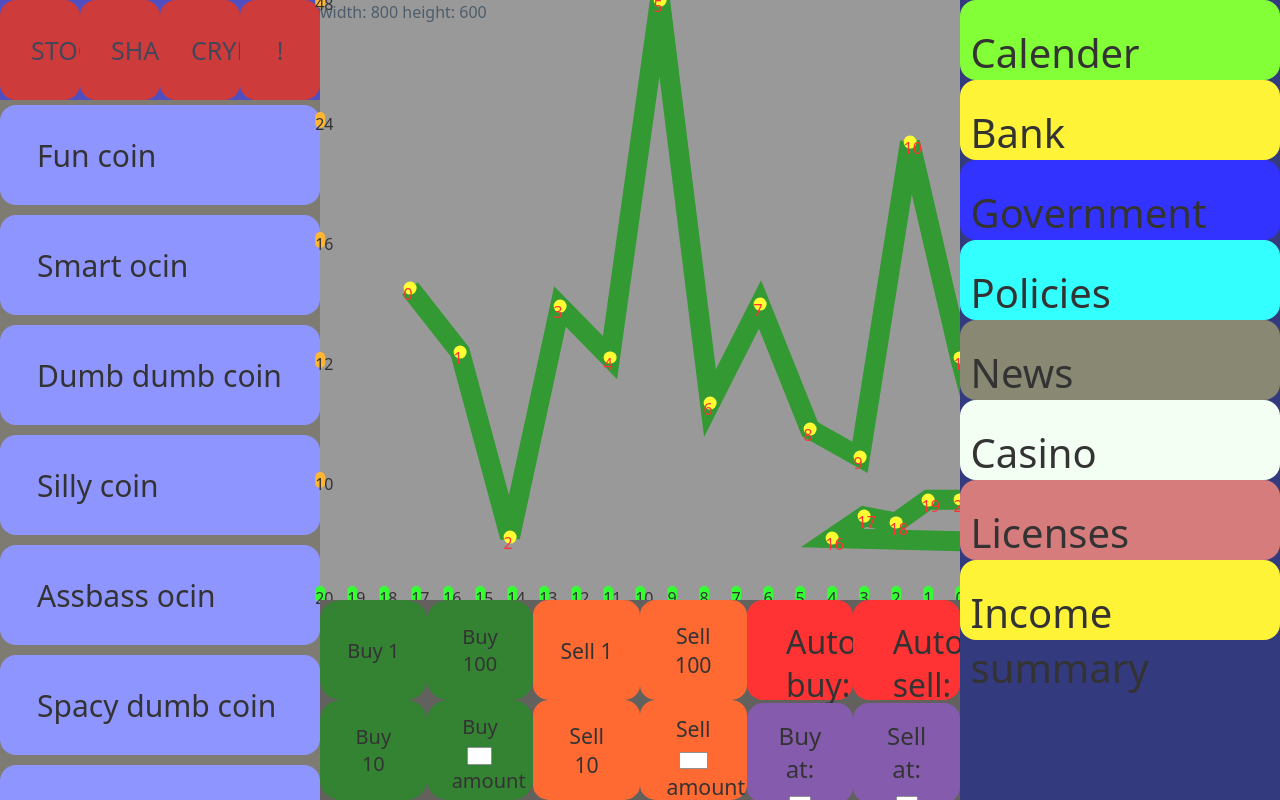
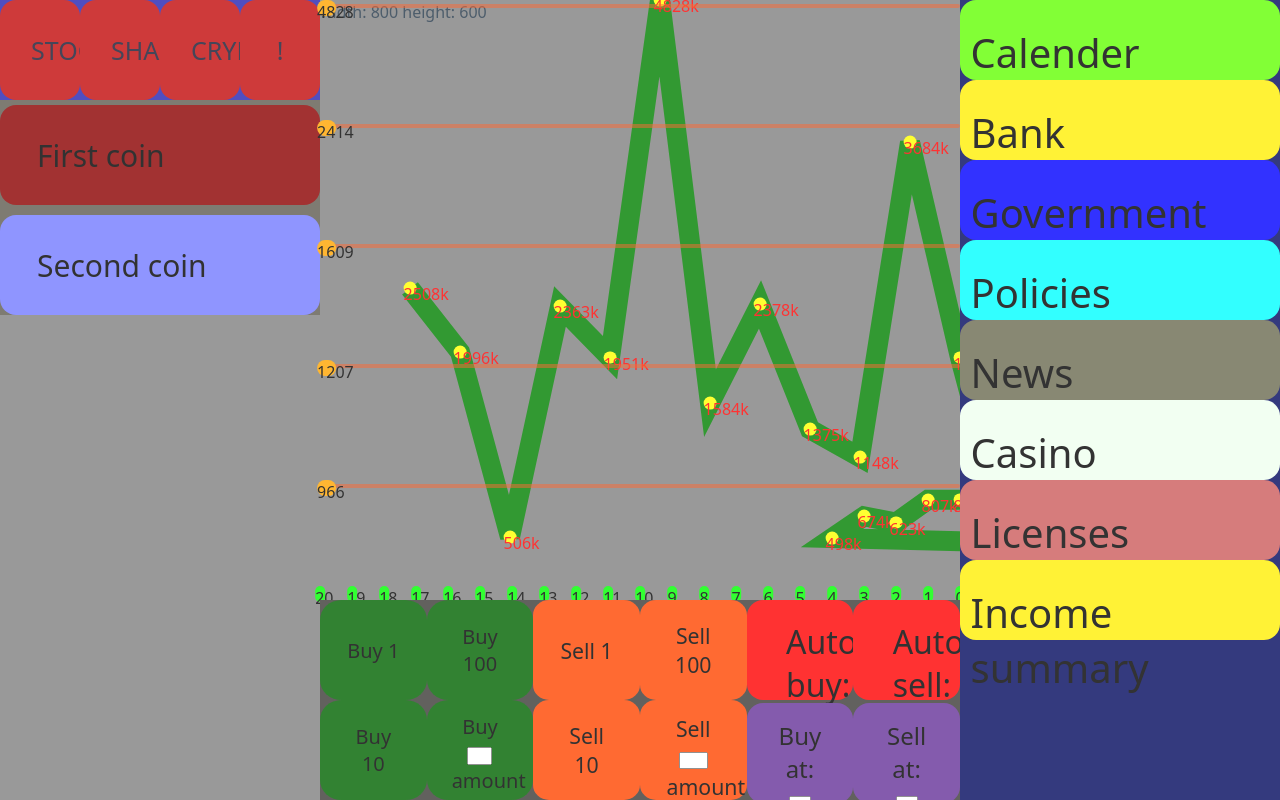
Before and after one commit to luddebudde/superb-transactions, a React (Vite) app: page / in a window 1280 px wide. Built offline with nearby package versions, Linux system fonts and the light colour scheme.

Commit message:
Relocated certain parts of the main screen and readying up to have multiple currencies at once

```diff
--- a/src/basic.tsx
+++ b/src/basic.tsx
@@ -7,3 +7,15 @@ export const random = (minValue: number, maxValue: number, round = false) => {
   const number = Math.random() * (maxValue - minValue) + minValue;
   return round ? Math.round(number) : number;
 };
+
+export const convertPrefix: string = (value: number) => {
+  const prefixes = ["", "k", "m", "b", "t", "q"];
+  const stringified = JSON.stringify(Math.round(value));
+
+  // Fix so that 100s work as well
+  const selectedPrefix = prefixes[Math.floor(stringified.length / 3)];
+
+  console.log(stringified, selectedPrefix);
+
+  return stringified.concat(selectedPrefix);
+};
--- a/src/index.css
+++ b/src/index.css
@@ -53,8 +53,13 @@ h1 {
   border-radius: 16px;
 }
 
+.currencyButton.active {
+  background-color: darkred;
+  color: black;
+}
+
 .currencyButton:hover {
-  background-color: #585ed1;
+  /*background-color: #585ed1;*/
   /*box-shadow: 0 8px 16px 0 rgba(0, 0, 0, 0.2), 0 6px 20px 0 rgba(0, 0, 0, 0.19);*/
     box-shadow: 0 0 16px 2px darkblue;
   scale: 1.03 !important;
--- /dev/null
+++ b/src/react/currencySelection.tsx
@@ -0,0 +1,47 @@
+import { useCurrency } from "./test.tsx";
+
+export const currencies = [
+  { id: "firstCoin", label: "First coin", graph: {} },
+  { id: "secondCoin", label: "Second coin", graph: {} },
+];
+
+export const CurrencySelection = () => {
+  // const [selectedCurrency, setSelectedCurrency] = useState("firstCoin");
+  const { selectedCurrency, setSelectedCurrency } = useCurrency();
+
+  return (
+    <div id={"stockSide"}>
+      <div id={"currencySelection"} className="currencySelectionBar">
+        <button className={"currencySelection"}>STOCKS</button>
+        <button className={"currencySelection"}>SHARES</button>
+        <button className={"currencySelection"}>CRYPTO</button>
+        <button className={"currencySelection"}>!</button>
+      </div>
+      <div
+        id={"stockList"}
+        style={{
+          width: "25%",
+          height: "100%",
+          backgroundColor: "#5e5b50",
+          display: "flex",
+          flexDirection: "column",
+          gap: 10,
+          paddingTop: "5px",
+          overflow: "auto",
+        }}
+      >
+        {currencies.map((c) => (
+          <button
+            key={c.id}
+            className={
+              "currencyButton " + (selectedCurrency === c.id ? "active" : "")
+            }
+            onClick={() => setSelectedCurrency(c.id)}
+          >
+            {c.label}
+          </button>
+        ))}
+      </div>
+    </div>
+  );
+};
--- a/src/react/mainScreen.tsx
+++ b/src/react/mainScreen.tsx
@@ -1,5 +1,8 @@
 import { useEffect, useRef, useState } from "react";
 import { StockGraph } from "./stockGraph.tsx";
+import { TransactionArea } from "./transactionArea.tsx";
+import { CurrencySelection } from "./currencySelection.tsx";
+import { CurrencyProvider } from "./test.tsx";
 
 export type Props = {
   setCurrentMenu: React.Dispatch<React.SetStateAction<"main" | "bank">>;
@@ -33,153 +36,157 @@ export const MainScreen = ({ setCurrentMenu }: Props) => {
         }}
       >
         <StockGraph></StockGraph>
-        <div id={"stockSide"}>
-          <div id={"currencySelection"} className="currencySelectionBar">
-            <button className={"currencySelection"}>STOCKS</button>
-            <button className={"currencySelection"}>SHARES</button>
-            <button className={"currencySelection"}>CRYPTO</button>
-            <button className={"currencySelection"}>!</button>
-          </div>
-          <div
-            id={"stockList"}
-            style={{
-              width: "25%",
-              height: "100%",
-              backgroundColor: "#5e5b50",
-              display: "flex",
-              flexDirection: "column",
-              gap: 10,
-              paddingTop: "5px",
-              overflow: "auto",
-            }}
-          >
-            <button className={"currencyButton"}>Fun coin</button>
-            <button className={"currencyButton"}>Smart ocin</button>
-            <button className={"currencyButton"}>Dumb dumb coin</button>
-            <button className={"currencyButton"}>Silly coin</button>
-            <button className={"currencyButton"}>Assbass ocin</button>
-            <button className={"currencyButton"}>Spacy dumb coin</button>
-            <button className={"currencyButton"}>Atom-tennis coin</button>
-            <button className={"currencyButton"}>Brian ocin</button>
-            <button className={"currencyButton"}>Me me me mine coin</button>
-          </div>
-        </div>
+        <CurrencyProvider>
+          <CurrencySelection></CurrencySelection>
+        </CurrencyProvider>
+        {/*<div id={"stockSide"}>*/}
+        {/*  <div id={"currencySelection"} className="currencySelectionBar">*/}
+        {/*    <button className={"currencySelection"}>STOCKS</button>*/}
+        {/*    <button className={"currencySelection"}>SHARES</button>*/}
+        {/*    <button className={"currencySelection"}>CRYPTO</button>*/}
+        {/*    <button className={"currencySelection"}>!</button>*/}
+        {/*  </div>*/}
+        {/*  <div*/}
+        {/*    id={"stockList"}*/}
+        {/*    style={{*/}
+        {/*      width: "25%",*/}
+        {/*      height: "100%",*/}
+        {/*      backgroundColor: "#5e5b50",*/}
+        {/*      display: "flex",*/}
+        {/*      flexDirection: "column",*/}
+        {/*      gap: 10,*/}
+        {/*      paddingTop: "5px",*/}
+        {/*      overflow: "auto",*/}
+        {/*    }}*/}
+        {/*  >*/}
+        {/*    <button className={"currencyButton"}>Fun coin</button>*/}
+        {/*    <button className={"currencyButton"}>Smart ocin</button>*/}
+        {/*    <button className={"currencyButton"}>Dumb dumb coin</button>*/}
+        {/*    <button className={"currencyButton"}>Silly coin</button>*/}
+        {/*    <button className={"currencyButton"}>Assbass ocin</button>*/}
+        {/*    <button className={"currencyButton"}>Spacy dumb coin</button>*/}
+        {/*    <button className={"currencyButton"}>Atom-tennis coin</button>*/}
+        {/*    <button className={"currencyButton"}>Brian ocin</button>*/}
+        {/*    <button className={"currencyButton"}>Me me me mine coin</button>*/}
+        {/*  </div>*/}
+        {/*</div>*/}
 
-        <div
-          id={"transaction"}
-          style={{
-            display: "flex",
-            flexDirection: "row",
-            left: "25vw",
-            top: "75vh",
-            width: "50vw",
-            height: "25vh",
-            position: "absolute",
-            backgroundColor: "#3b3a36",
-          }}
-        >
-          <div
-            id={"buy"}
-            style={{
-              display: "flex",
-              flexDirection: "column",
-              flexWrap: "wrap",
-              width: "33.33%",
-              height: "100%",
-            }}
-          >
-            <button className={"transactionBuyButton"}>Buy 1</button>
-            <button className={"transactionBuyButton"}>Buy 10</button>
-            <button className={"transactionBuyButton"}>Buy 100</button>
-            <button className={"transactionBuyButton"}>
-              Buy{" "}
-              <input
-                type={"number"}
-                style={{
-                  width: "30%",
-                  height: "15%",
-                  fontSize: "80%",
-                  outline: "none",
-                }}
-              ></input>{" "}
-              amount
-            </button>
-          </div>
-          <div
-            id={"sell"}
-            style={{
-              display: "flex",
-              flexDirection: "column",
-              flexWrap: "wrap",
-              width: "33.33%",
-              height: "100%",
-            }}
-          >
-            <button className={"transactionSellButton"}>Sell 1</button>
-            <button className={"transactionSellButton"}>Sell 10</button>
-            <button className={"transactionSellButton"}>Sell 100</button>
-            <button className={"transactionSellButton"}>
-              Sell{" "}
-              <input
-                type={"number"}
-                style={{
-                  width: "40%",
-                  height: "15%",
-                  fontSize: "80%",
-                  outline: "none",
-                  scale: "1",
-                }}
-                onInput={() => {}}
-              ></input>{" "}
-              amount
-            </button>
-          </div>
-          <div
-            id={"sell"}
-            style={{
-              display: "block",
-              flexDirection: "column",
-              width: "33.33%",
-            }}
-          >
-            <button
-              className={"activateAutoTransactionButton"}
-              style={{ backgroundColor: autoBuyStatus ? "green" : "red" }}
-              onClick={() => {
-                setAutoBuyStatus(!autoBuyStatus);
-              }}
-            >
-              Auto buy:
-            </button>
-            <button
-              className={"activateAutoTransactionButton"}
-              style={{ backgroundColor: autoSellStatus ? "green" : "red" }}
-              onClick={() => {
-                setAutoSellStatus(!autoSellStatus);
-              }}
-            >
-              Auto sell:
-            </button>
+        <TransactionArea></TransactionArea>
+        {/*<div*/}
+        {/*  id={"transaction"}*/}
+        {/*  style={{*/}
+        {/*    display: "flex",*/}
+        {/*    flexDirection: "row",*/}
+        {/*    left: "25vw",*/}
+        {/*    top: "75vh",*/}
+        {/*    width: "50vw",*/}
+        {/*    height: "25vh",*/}
+        {/*    position: "absolute",*/}
+        {/*    backgroundColor: "#3b3a36",*/}
+        {/*  }}*/}
+        {/*>*/}
+        {/*  <div*/}
+        {/*    id={"buy"}*/}
+        {/*    style={{*/}
+        {/*      display: "flex",*/}
+        {/*      flexDirection: "column",*/}
+        {/*      flexWrap: "wrap",*/}
+        {/*      width: "33.33%",*/}
+        {/*      height: "100%",*/}
+        {/*    }}*/}
+        {/*  >*/}
+        {/*    <button className={"transactionBuyButton"}>Buy 1</button>*/}
+        {/*    <button className={"transactionBuyButton"}>Buy 10</button>*/}
+        {/*    <button className={"transactionBuyButton"}>Buy 100</button>*/}
+        {/*    <button className={"transactionBuyButton"}>*/}
+        {/*      Buy{" "}*/}
+        {/*      <input*/}
+        {/*        type={"number"}*/}
+        {/*        style={{*/}
+        {/*          width: "30%",*/}
+        {/*          height: "15%",*/}
+        {/*          fontSize: "80%",*/}
+        {/*          outline: "none",*/}
+        {/*        }}*/}
+        {/*      ></input>{" "}*/}
+        {/*      amount*/}
+        {/*    </button>*/}
+        {/*  </div>*/}
+        {/*  <div*/}
+        {/*    id={"sell"}*/}
+        {/*    style={{*/}
+        {/*      display: "flex",*/}
+        {/*      flexDirection: "column",*/}
+        {/*      flexWrap: "wrap",*/}
+        {/*      width: "33.33%",*/}
+        {/*      height: "100%",*/}
+        {/*    }}*/}
+        {/*  >*/}
+        {/*    <button className={"transactionSellButton"}>Sell 1</button>*/}
+        {/*    <button className={"transactionSellButton"}>Sell 10</button>*/}
+        {/*    <button className={"transactionSellButton"}>Sell 100</button>*/}
+        {/*    <button className={"transactionSellButton"}>*/}
+        {/*      Sell{" "}*/}
+        {/*      <input*/}
+        {/*        type={"number"}*/}
+        {/*        style={{*/}
+        {/*          width: "40%",*/}
+        {/*          height: "15%",*/}
+        {/*          fontSize: "80%",*/}
+        {/*          outline: "none",*/}
+        {/*          scale: "1",*/}
+        {/*        }}*/}
+        {/*        onInput={() => {}}*/}
+        {/*      ></input>{" "}*/}
+        {/*      amount*/}
+        {/*    </button>*/}
+        {/*  </div>*/}
+        {/*  <div*/}
+        {/*    id={"sell"}*/}
+        {/*    style={{*/}
+        {/*      display: "block",*/}
+        {/*      flexDirection: "column",*/}
+        {/*      width: "33.33%",*/}
+        {/*    }}*/}
+        {/*  >*/}
+        {/*    <button*/}
+        {/*      className={"activateAutoTransactionButton"}*/}
+        {/*      style={{ backgroundColor: autoBuyStatus ? "green" : "red" }}*/}
+        {/*      onClick={() => {*/}
+        {/*        setAutoBuyStatus(!autoBuyStatus);*/}
+        {/*      }}*/}
+        {/*    >*/}
+        {/*      Auto buy:*/}
+        {/*    </button>*/}
+        {/*    <button*/}
+        {/*      className={"activateAutoTransactionButton"}*/}
+        {/*      style={{ backgroundColor: autoSellStatus ? "green" : "red" }}*/}
+        {/*      onClick={() => {*/}
+        {/*        setAutoSellStatus(!autoSellStatus);*/}
+        {/*      }}*/}
+        {/*    >*/}
+        {/*      Auto sell:*/}
+        {/*    </button>*/}
 
-            <button className={"autoTransactionAmountButton"}>
-              Buy at:{" "}
-              <input
-                type={"number"}
-                style={{ width: "30%", outline: "none", scale: "1" }}
-                onInput={() => {}}
-              ></input>{" "}
-            </button>
+        {/*    <button className={"autoTransactionAmountButton"}>*/}
+        {/*      Buy at:{" "}*/}
+        {/*      <input*/}
+        {/*        type={"number"}*/}
+        {/*        style={{ width: "30%", outline: "none", scale: "1" }}*/}
+        {/*        onInput={() => {}}*/}
+        {/*      ></input>{" "}*/}
+        {/*    </button>*/}
 
-            <button className={"autoTransactionAmountButton"}>
-              Sell at:{" "}
-              <input
-                type={"number"}
-                style={{ width: "30%", outline: "none", scale: "1" }}
-                onInput={() => {}}
-              ></input>{" "}
-            </button>
-          </div>
-        </div>
+        {/*    <button className={"autoTransactionAmountButton"}>*/}
+        {/*      Sell at:{" "}*/}
+        {/*      <input*/}
+        {/*        type={"number"}*/}
+        {/*        style={{ width: "30%", outline: "none", scale: "1" }}*/}
+        {/*        onInput={() => {}}*/}
+        {/*      ></input>{" "}*/}
+        {/*    </button>*/}
+        {/*  </div>*/}
+        {/*</div>*/}
         <div
           id={"inter-diplomacy"}
           style={{
--- a/src/react/stockGraph.tsx
+++ b/src/react/stockGraph.tsx
@@ -1,5 +1,6 @@
 import { useEffect, useRef, useState } from "react";
-import { random, world } from "../basic.tsx";
+import { convertPrefix, random, world } from "../basic.tsx";
+import { currencies } from "./currencySelection.tsx";
 
 export const StockGraph = () => {
   const pointCount = 21;
@@ -15,12 +16,12 @@ export const StockGraph = () => {
       },
       scale: 1,
       color: "yellow",
-      value: random(0, 50),
+      value: random(0, 5000),
     })),
   );
   const [xValues, setXValues] = useState([]);
   const [yValues, setYValues] = useState([]);
-  //aa
+
   useEffect(() => {
     const interval = setInterval(() => {
       if (!graphRef.current) return;
@@ -32,30 +33,35 @@ export const StockGraph = () => {
         height: rect.height,
       });
 
+      // Fix that maxValue is determined on the *existing* points, and not the last one which will be removed
+      const maxValue = Math.max(...points.map((p) => p.value));
+
       setPoints((prevPoints) => {
         const spacing = rect.width / (pointCount - 1);
 
-        const maxValue = Math.max(...prevPoints.map((p) => p.value));
+        const previousValue: number = prevPoints[prevPoints.length - 1].value;
+        const newValue = previousValue * random(0.6, 1.4, false);
+
         const newPoints = prevPoints.slice(1).map((p, i) => ({
           ...p,
           id: i,
           pos: {
-            y: rect.height - rect.height * (p.value / maxValue),
+            y:
+              rect.height -
+              rect.height * (p.value / Math.max(newValue, maxValue)),
             x: p.pos.x - spacing,
           },
           value: p.value,
         }));
 
-        const previousValue: number = newPoints[newPoints.length - 1].value;
-        const newValue = previousValue * random(0.6, 1.4, false);
-
         // Make maxValue dependent on the y-position formula even here
-        console.log(rect.height - (newValue * 500) / maxValue, newValue);
         newPoints.push({
           id: pointCount - 1,
           pos: {
             x: rect.width,
-            y: rect.height - rect.height * (newValue / maxValue),
+            y:
+              rect.height -
+              rect.height * (newValue / Math.max(newValue, maxValue)),
           },
           scale: 1,
           color: "yellow",
@@ -68,8 +74,6 @@ export const StockGraph = () => {
       // Replace points.map with the actual array of points, so that the value on the x-axis is dynamic
       setYValues(() => {
         const spacing = rect.height / 5;
-        const maxValue = Math.max(...points.map((p) => p.value));
-
         return Array.from({ length: 5 }, (_, i) => ({
           id: i,
           pos: {
@@ -78,7 +82,7 @@ export const StockGraph = () => {
           },
           scale: 1,
           color: "black",
-          value: maxValue * (1 / (i + 1)),
+          value: maxValue / (i + 1),
         }));
       });
     }, 1000);
@@ -145,10 +149,11 @@ export const StockGraph = () => {
             top: p.pos.y,
             left: p.pos.x,
             color: "red",
+            textAlign: "center",
           }}
           className="graphPoint"
         >
-          {p.id}
+          {convertPrefix(p.value)}
         </div>
       ))}
       {xValues.map((p) => (
@@ -172,6 +177,25 @@ export const StockGraph = () => {
         </div>
       ))}
       {yValues.map((p) => (
+        <div>
+          <div
+            key={p.id + 150}
+            style={{
+              // scale: p.scale,
+              position: "absolute",
+              top: p.pos.y,
+              left: 0,
+              color: "black",
+              backgroundColor: "orangered",
+              width: "100%",
+              height: "0.5vh",
+              fontSize: "100%",
+              textAlign: "center",
+              opacity: 0.5,
+              transform: "translate(0%, 100%)",
+            }}
+            className="graphPoint"
+          ></div>
           <div
             key={p.id}
             style={{
@@ -181,15 +205,17 @@ export const StockGraph = () => {
               left: 0,
               color: "black",
               backgroundColor: "orange",
-            width: "0.75vw",
+              width: "1.5vw",
               height: "2vh",
               fontSize: "100%",
               textAlign: "center",
+              transform: "translate(-15%, 0%)",
             }}
             className="graphPoint"
           >
             {Math.round(p.value)}
           </div>
+        </div>
       ))}
     </div>
   );
--- /dev/null
+++ b/src/react/test.tsx
@@ -0,0 +1,26 @@
+import { createContext, useContext, useState } from "react";
+
+// 1. Skapa context
+const CurrencyContext = createContext(null);
+
+// 2. Provider (håller state)
+export const CurrencyProvider = ({ children }) => {
+  const [selectedCurrency, setSelectedCurrency] = useState("firstCoin");
+
+  return (
+    <CurrencyContext.Provider value={{ selectedCurrency, setSelectedCurrency }}>
+      {children}
+    </CurrencyContext.Provider>
+  );
+};
+
+// 3. Custom hook (valfri men clean)
+export const useCurrency = () => {
+  const context = useContext(CurrencyContext);
+
+  if (!context) {
+    throw new Error("useCurrency must be used inside CurrencyProvider");
+  }
+
+  return context;
+};
--- /dev/null
+++ b/src/react/transactionArea.tsx
@@ -0,0 +1,136 @@
+import { useEffect, useRef, useState } from "react";
+
+export const TransactionArea = () => {
+  const graphRef = useRef<HTMLDivElement | null>(null);
+  const [areaSize, setAreaSize] = useState({ width: 0, height: 0 });
+  const [autoBuyStatus, setAutoBuyStatus] = useState(false);
+  const [autoSellStatus, setAutoSellStatus] = useState(false);
+
+  useEffect(() => {
+    if (!graphRef.current) return;
+
+    const rect = graphRef.current.getBoundingClientRect();
+
+    setAreaSize({
+      width: rect.width,
+      height: rect.height,
+    });
+  });
+  return (
+    <div
+      id={"transaction"}
+      style={{
+        display: "flex",
+        flexDirection: "row",
+        left: "25vw",
+        top: "75vh",
+        width: "50vw",
+        height: "25vh",
+        position: "absolute",
+        backgroundColor: "#3b3a36",
+      }}
+    >
+      <div
+        id={"buy"}
+        style={{
+          display: "flex",
+          flexDirection: "column",
+          flexWrap: "wrap",
+          width: "33.33%",
+          height: "100%",
+        }}
+      >
+        <button className={"transactionBuyButton"}>Buy 1</button>
+        <button className={"transactionBuyButton"}>Buy 10</button>
+        <button className={"transactionBuyButton"}>Buy 100</button>
+        <button className={"transactionBuyButton"}>
+          Buy{" "}
+          <input
+            type={"number"}
+            style={{
+              width: "30%",
+              height: "15%",
+              fontSize: "80%",
+              outline: "none",
+            }}
+          ></input>{" "}
+          amount
+        </button>
+      </div>
+      <div
+        id={"sell"}
+        style={{
+          display: "flex",
+          flexDirection: "column",
+          flexWrap: "wrap",
+          width: "33.33%",
+          height: "100%",
+        }}
+      >
+        <button className={"transactionSellButton"}>Sell 1</button>
+        <button className={"transactionSellButton"}>Sell 10</button>
+        <button className={"transactionSellButton"}>Sell 100</button>
+        <button className={"transactionSellButton"}>
+          Sell{" "}
+          <input
+            type={"number"}
+            style={{
+              width: "40%",
+              height: "15%",
+              fontSize: "80%",
+              outline: "none",
+              scale: "1",
+            }}
+            onInput={() => {}}
+          ></input>{" "}
+          amount
+        </button>
+      </div>
+      <div
+        id={"sell"}
+        style={{
+          display: "block",
+          flexDirection: "column",
+          width: "33.33%",
+        }}
+      >
+        <button
+          className={"activateAutoTransactionButton"}
+          style={{ backgroundColor: autoBuyStatus ? "green" : "red" }}
+          onClick={() => {
+            setAutoBuyStatus(!autoBuyStatus);
+          }}
+        >
+          Auto buy:
+        </button>
+        <button
+          className={"activateAutoTransactionButton"}
+          style={{ backgroundColor: autoSellStatus ? "green" : "red" }}
+          onClick={() => {
+            setAutoSellStatus(!autoSellStatus);
+          }}
+        >
+          Auto sell:
+        </button>
+
+        <button className={"autoTransactionAmountButton"}>
+          Buy at:{" "}
+          <input
+            type={"number"}
+            style={{ width: "30%", outline: "none", scale: "1" }}
+            onInput={() => {}}
+          ></input>{" "}
+        </button>
+
+        <button className={"autoTransactionAmountButton"}>
+          Sell at:{" "}
+          <input
+            type={"number"}
+            style={{ width: "30%", outline: "none", scale: "1" }}
+            onInput={() => {}}
+          ></input>{" "}
+        </button>
+      </div>
+    </div>
+  );
+};
```
Lines whose indentation alone changed are shown as unchanged.
